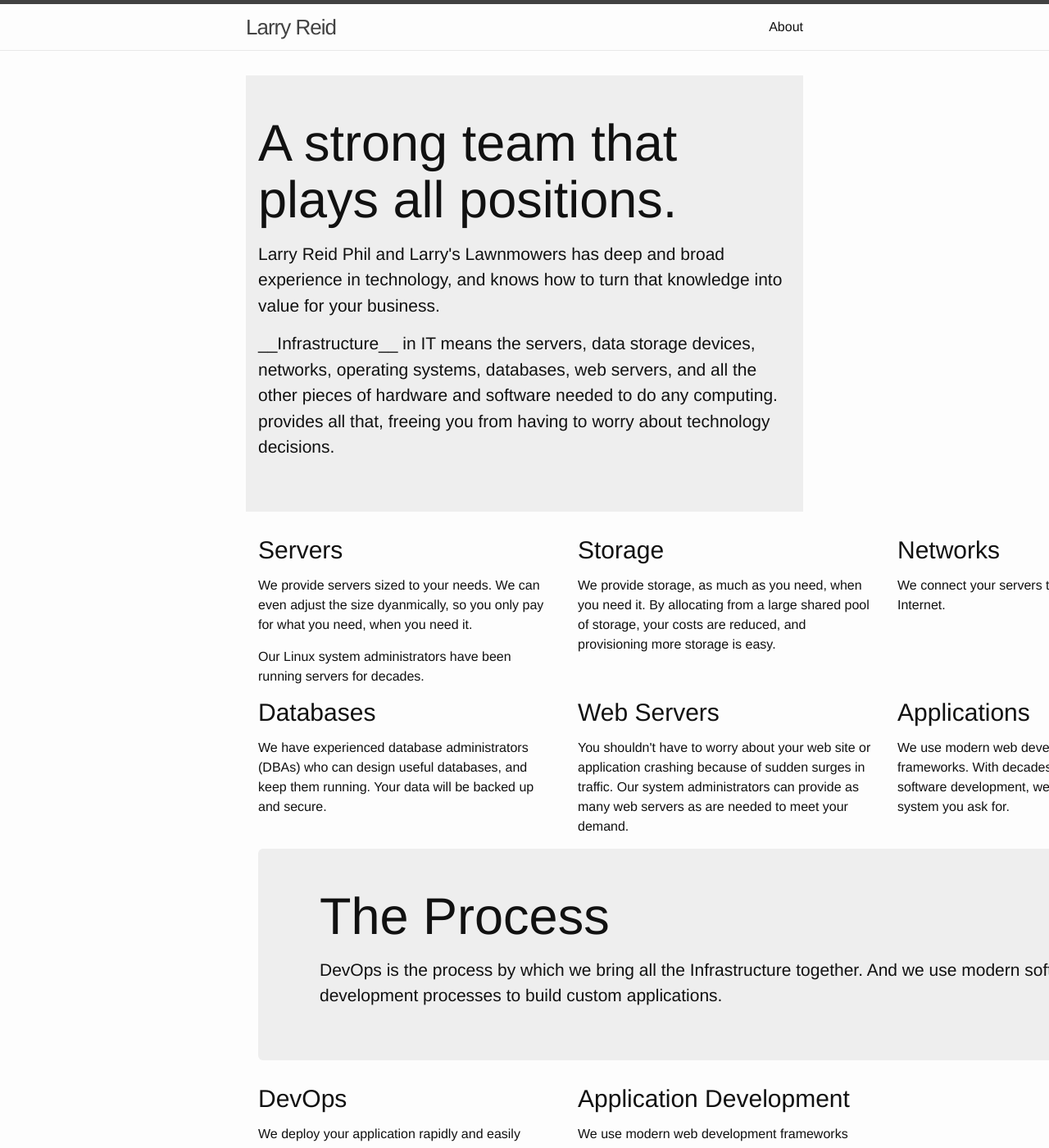
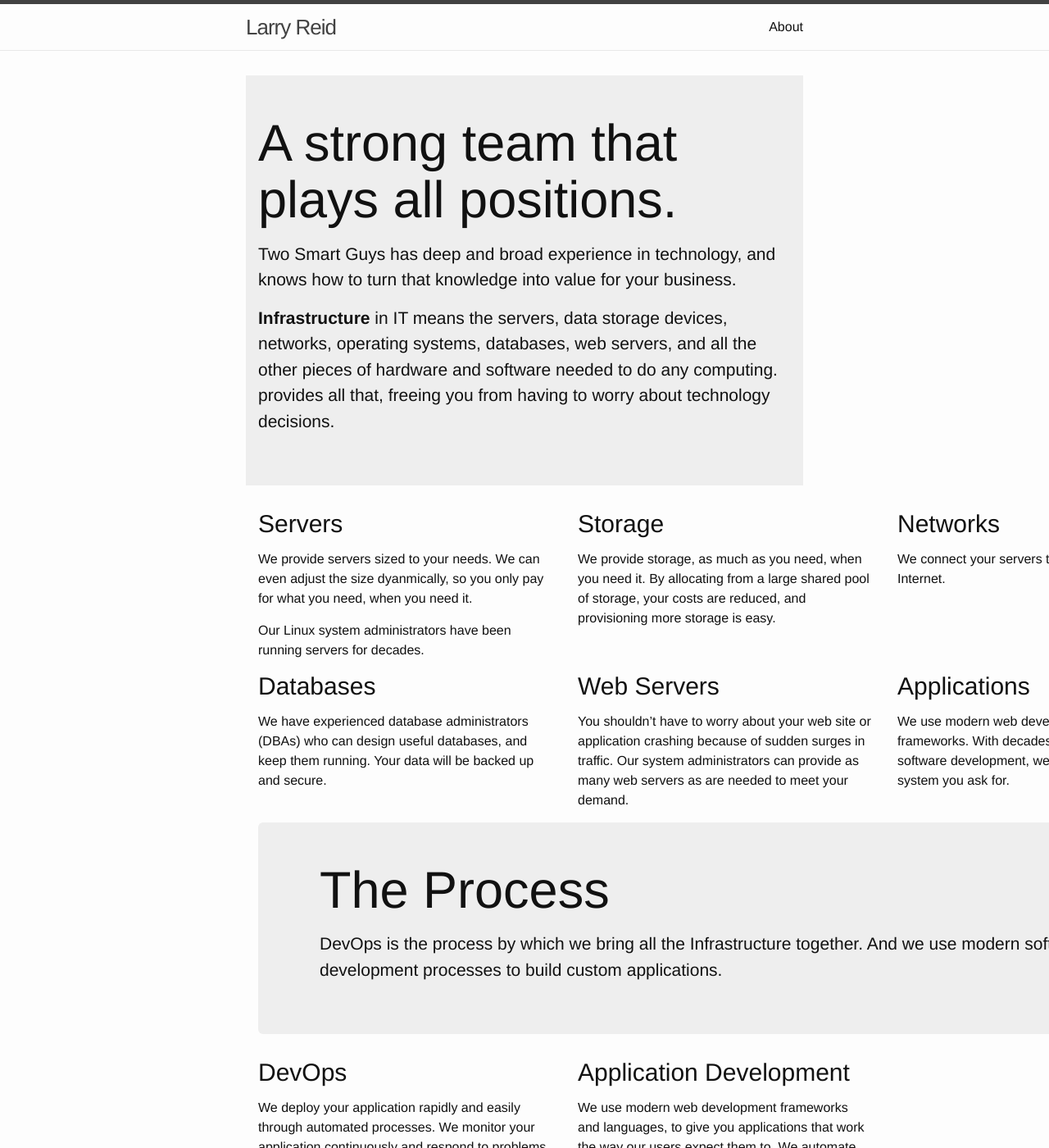
Before and after one commit to weenhanceit/weenhanceit.github.io, a Jekyll site: the page built from phil/index.md, in a window 1280 px wide and 1400 px high. Shown: the whole window at 82% size. Built offline with Jekyll 4.4.1, drawn with Linux system fonts in a browser that asks for light colours; nearby versions of some CDN libraries; some of the changed text lies outside the part shown.

Commit message:
Move Phil's to Markdown.

```diff
--- a/_config.yml
+++ b/_config.yml
@@ -15,7 +15,7 @@ baseurl: "" # the subpath of your site, e.g. /blog
 url: "https://lcreid.github.io" # the base hostname & protocol for your site
 twitter_username: lenchoreyes
 github_username:  lcreid
-company_name: "Phil and Larry's Lawnmowers"
+company_name: "Two Smart Guys"
 
 # Build settings
 markdown: kramdown
--- a/phil/index.html
+++ /dev/null
@@ -1,130 +0,0 @@
----
-layout: default
----
-
-<!-- Bootstrap page. -->
-
-<!-- Main jumbotron for a primary marketing message or call to action -->
-<div class="jumbotron">
-  <div class="container">
-    <h1>A strong team that plays all positions.</h1>
-    <p>
-      {{ site.title }}
-      {{ site.company_name }} has deep and broad experience in technology, and knows how to turn that knowledge into value for your business.
-    </p>
-    <p>
-      __Infrastructure__ in IT means the servers,
-      data storage devices,
-      networks, operating systems, databases, web servers, and all the other pieces of hardware and software needed to do any computing. {{ company_name }} provides all that, freeing you from
-      having to worry about technology decisions.
-    </p>
-    <!-- <p><a class="btn btn-primary btn-lg" href="#" role="button">Learn more &raquo;</a></p> -->
-  </div>
-</div>
-<div class="container">
-<!-- Example row of columns -->
-<div class="row">
-  <div class="col-md-4">
-    <h2>Servers</h2>
-    <p>
-      We provide servers sized to your needs.
-      We can even adjust the size dyanmically,
-      so you only pay for what you need,
-      when you need it.
-    </p>
-    <p>
-      Our Linux system administrators have been running servers
-      for decades.
-    </p>
-    <!-- <p><a class="btn btn-default" href="#" role="button">View details &raquo;</a></p> -->
-  </div>
-  <div class="col-md-4">
-    <h2>Storage</h2>
-    <p>
-      We provide storage, as much as you need, when you need it.
-      By allocating from a large shared pool of storage,
-      your costs are reduced,
-      and provisioning more storage is easy.
-    </p>
-    <!-- <p><a class="btn btn-default" href="#" role="button">View details &raquo;</a></p> -->
-  </div>
-  <div class="col-md-4">
-    <h2>Networks</h2>
-    <p>
-      We connect your servers to each other and to the Internet.
-    </p>
-    <!-- <p><a class="btn btn-default" href="#" role="button">View details &raquo;</a></p> -->
-  </div>
-</div>
-<div class="row">
-  <div class="col-md-4">
-    <h2>Databases</h2>
-    <p>
-      We have experienced database administrators (DBAs)
-      who can design useful databases,
-      and keep them running.
-      Your data will be backed up and secure.
-    </p>
-    <!-- <p><a class="btn btn-default" href="#" role="button">View details &raquo;</a></p> -->
-  </div>
-  <div class="col-md-4">
-    <h2>Web Servers</h2>
-    <p>
-      You shouldn't have to worry about your web site or application crashing
-      because of sudden surges in traffic. Our system administrators can
-      provide as many web servers as are needed to meet your demand.
-    </p>
-    <!-- <p><a class="btn btn-default" href="#" role="button">View details &raquo;</a></p> -->
-  </div>
-  <div class="col-md-4">
-    <h2>Applications</h2>
-    <p>
-      We use modern web development languages and frameworks.
-      With decades of experience in software development,
-      we can quickly deliver the system you ask for.
-    </p>
-    <!-- <p><a class="btn btn-default" href="#" role="button">View details &raquo;</a></p> -->
-  </div>
-</div>
-<div class="jumbotron">
-  <div class="container">
-    <h1>The Process</h1>
-    <p>
-      DevOps is the process by which we bring all the Infrastructure together.
-      And we use modern software development processes to build custom applications.
-    </p>
-    <!-- <p><a class="btn btn-primary btn-lg" href="#" role="button">Learn more &raquo;</a></p> -->
-  </div>
-</div>
-<div class="row">
-  <div class="col-md-4">
-    <h2>DevOps</h2>
-    <p>
-      We deploy your application rapidly and easily
-      through automated processes.
-      We monitor your application continuously
-      and respond to problems before you even notice them.
-      By leveraging computers to help us do our job,
-      you get a stable,
-    </p>
-    <!-- <p><a class="btn btn-default" href="#" role="button">View details &raquo;</a></p> -->
-  </div>
-  <div class="col-md-4">
-    <h2>Application Development</h2>
-    <p>
-      We use modern web development frameworks and languages,
-      to give you applications that work the way our users expect them to.
-      We automate the testing of the application
-      ("test driven development"),
-      so it's easy to enhance the application,
-      or fix bugs,
-      with the confidence that the application
-      still does everything it did before.
-      We use continuous integration and continuous delivery,
-      so you can see the progress we're making,
-      and so we're ready to deploy enhancements
-      as soon as you're ready for them.
-    </p>
-    <!-- <p><a class="btn btn-default" href="#" role="button">View details &raquo;</a></p> -->
-  </div>
-</div>
--- /dev/null
+++ b/phil/index.md
@@ -0,0 +1,100 @@
+---
+layout: default
+---
+{::options parse_block_html="true" /}
+
+<div class="jumbotron">
+  <div class="container">
+
+# A strong team that plays all positions.
+
+{{ site.company_name }} has deep and broad experience in technology, and knows how to turn that knowledge into value for your business.
+
+__Infrastructure__ in IT means the servers,
+data storage devices,
+networks, operating systems, databases, web servers, and all the other pieces of hardware and software needed to do any computing. {{ company_name }} provides all that, freeing you from
+having to worry about technology decisions.
+  </div>
+</div>
+<div class="container">
+<div class="row">
+  <div class="col-md-4">
+
+## Servers
+We provide servers sized to your needs.
+We can even adjust the size dyanmically,
+so you only pay for what you need,
+when you need it.
+
+Our Linux system administrators have been running servers
+for decades.
+
+  </div>
+  <div class="col-md-4">
+
+## Storage
+We provide storage, as much as you need, when you need it.
+By allocating from a large shared pool of storage,
+your costs are reduced,
+and provisioning more storage is easy.
+
+  </div>
+  <div class="col-md-4">
+## Networks
+We connect your servers to each other and to the Internet.
+  </div>
+</div>
+<div class="row">
+  <div class="col-md-4">
+## Databases
+We have experienced database administrators (DBAs)
+who can design useful databases,
+and keep them running.
+Your data will be backed up and secure.
+  </div>
+  <div class="col-md-4">
+## Web Servers
+You shouldn't have to worry about your web site or application crashing
+because of sudden surges in traffic. Our system administrators can
+provide as many web servers as are needed to meet your demand.
+  </div>
+  <div class="col-md-4">
+## Applications
+We use modern web development languages and frameworks.
+With decades of experience in software development,
+we can quickly deliver the system you ask for.
+  </div>
+</div>
+<div class="jumbotron">
+  <div class="container">
+# The Process
+DevOps is the process by which we bring all the Infrastructure together.
+And we use modern software development processes to build custom applications.
+  </div>
+</div>
+<div class="row">
+  <div class="col-md-4">
+## DevOps
+We deploy your application rapidly and easily
+through automated processes.
+We monitor your application continuously
+and respond to problems before you even notice them.
+By leveraging computers to help us do our job,
+you get a stable,
+  </div>
+  <div class="col-md-4">
+## Application Development
+We use modern web development frameworks and languages,
+to give you applications that work the way our users expect them to.
+We automate the testing of the application
+("test driven development"),
+so it's easy to enhance the application,
+or fix bugs,
+with the confidence that the application
+still does everything it did before.
+We use continuous integration and continuous delivery,
+so you can see the progress we're making,
+and so we're ready to deploy enhancements
+as soon as you're ready for them.
+  </div>
+</div>
```
